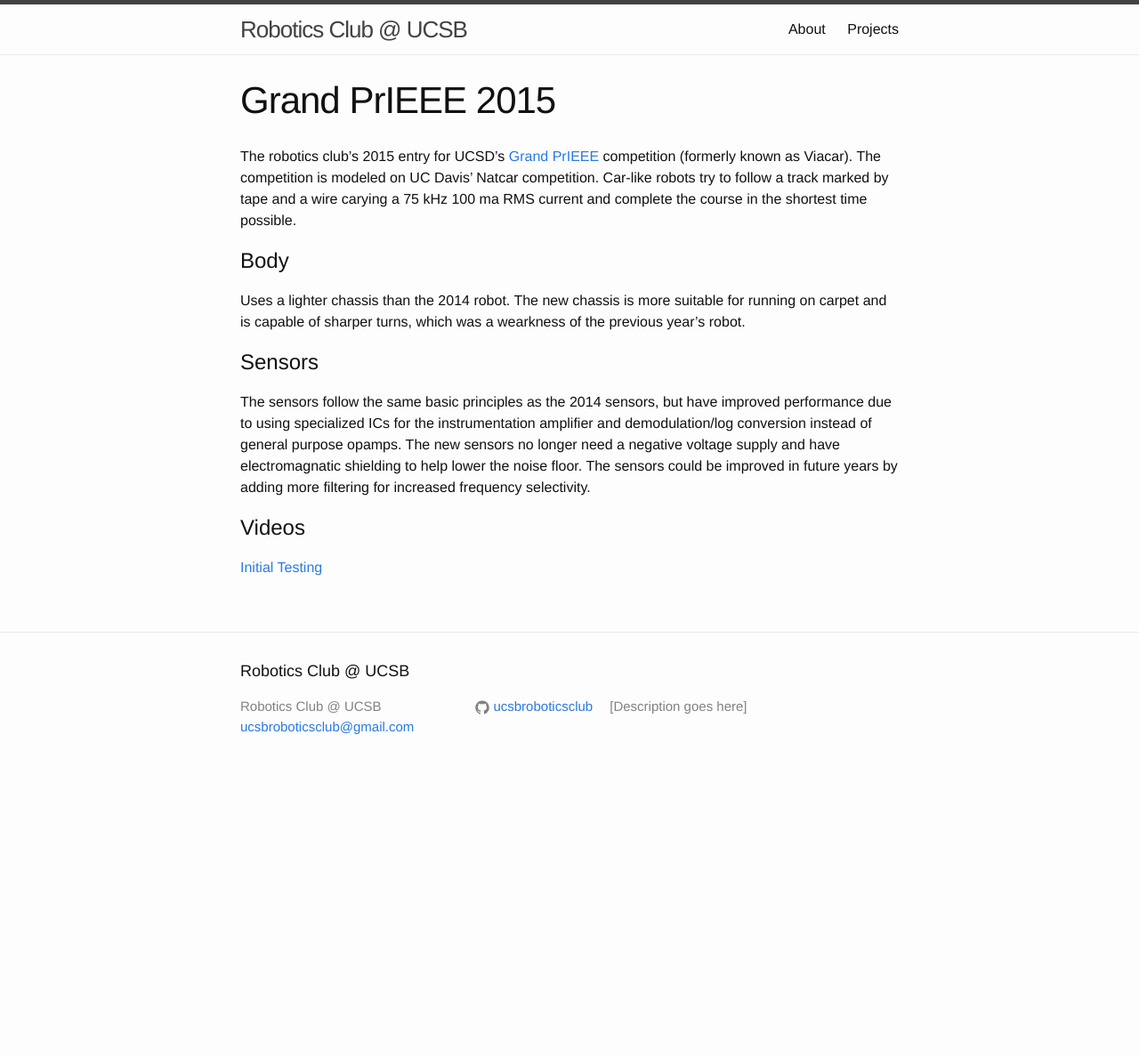
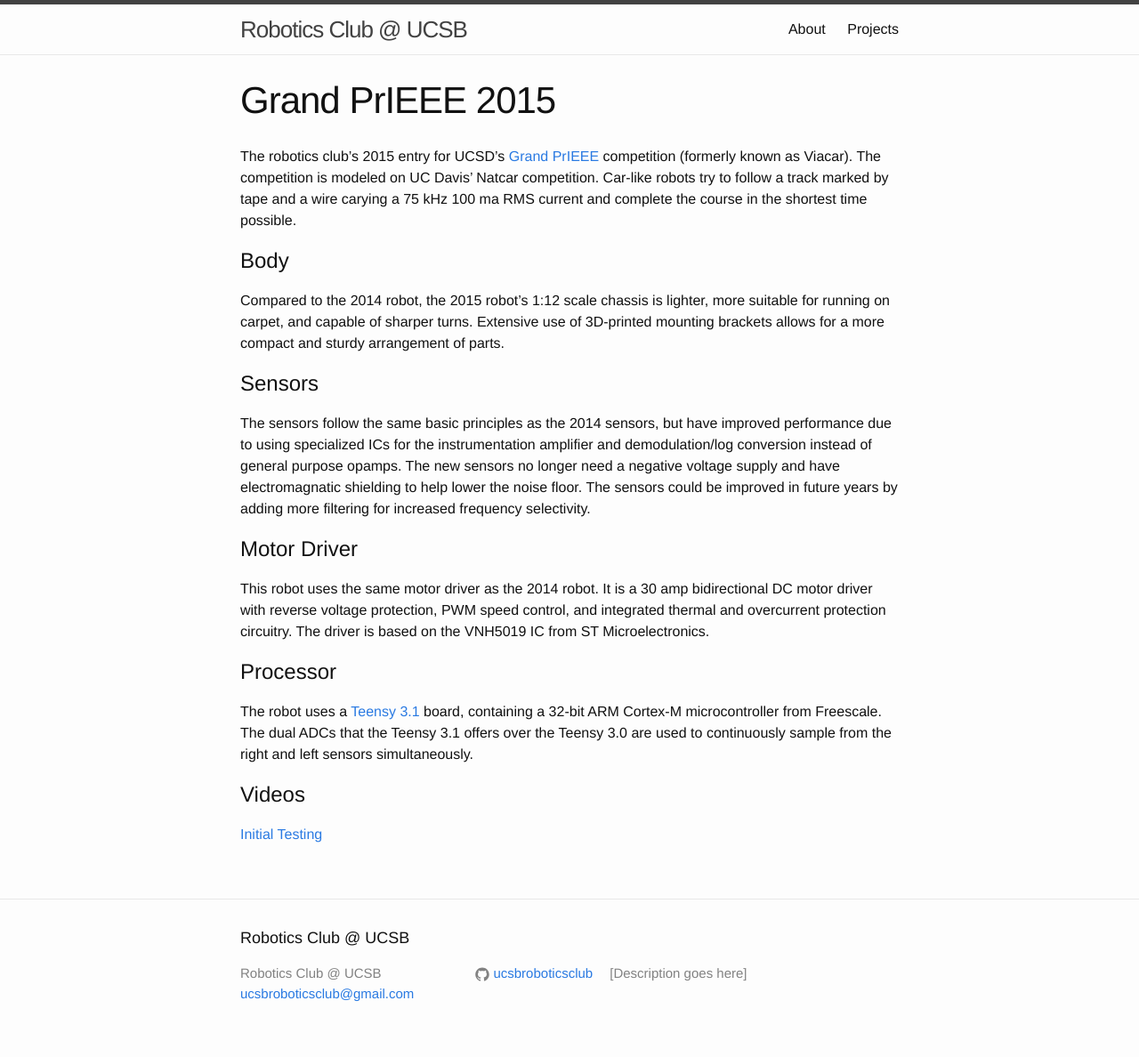
Before and after one commit to UCSBRoboticsClub/ucsbroboticsclub.github.io, a Jekyll site: the page built from _projects/Grand-PrIEEE-2015.md, in a window 1280 px wide. Shown: the whole page at 89% size. Built offline with Jekyll 4.4.1, drawn with Linux system fonts in a browser that asks for light colours; before the commit the page ends 900 px from its top, so only the background shows below that.

```diff
--- a/_projects/Grand_PrIEEE_2015.md
+++ b/_projects/Grand-PrIEEE-2015.md
@@ -7,12 +7,20 @@ The robotics club's 2015 entry for UCSD's [Grand PrIEEE](http://ieee.ucsd.edu/pr
 
 Body
 ====
-Uses a lighter chassis than the 2014 robot. The new chassis is more suitable for running on carpet and is capable of sharper turns, which was a wearkness of the previous year's robot.
+Compared to the 2014 robot, the 2015 robot's 1:12 scale chassis is lighter, more suitable for running on carpet, and capable of sharper turns. Extensive use of 3D-printed mounting brackets allows for a more compact and sturdy arrangement of parts.
 
 Sensors
 =======
 The sensors follow the same basic principles as the 2014 sensors, but have improved performance due to using specialized ICs for the instrumentation amplifier and demodulation/log conversion instead of general purpose opamps. The new sensors no longer need a negative voltage supply and have electromagnatic shielding to help lower the noise floor. The sensors could be improved in future years by adding more filtering for increased frequency selectivity.
 
+Motor Driver
+============
+This robot uses the same motor driver as the 2014 robot. It is a 30 amp bidirectional DC motor driver with reverse voltage protection, PWM speed control, and integrated thermal and overcurrent protection circuitry. The driver is based on the VNH5019 IC from ST Microelectronics.
+
+Processor
+=========
+The robot uses a [Teensy 3.1](http://www.pjrc.com/teensy/teensy31.html) board, containing a 32-bit ARM Cortex-M microcontroller from Freescale. The dual ADCs that the Teensy 3.1 offers over the Teensy 3.0 are used to continuously sample from the right and left sensors simultaneously.
+
 Videos
 ======
 [Initial Testing](https://www.youtube.com/watch?v=A-rxcL3vPYc)
```
Also changed, not shown: _projects/Viacar-2013.md (added, +36 -0 lines), _projects/Micromouse-2015.md (renamed from _projects/Micromouse_2015.md), 1 other file.
